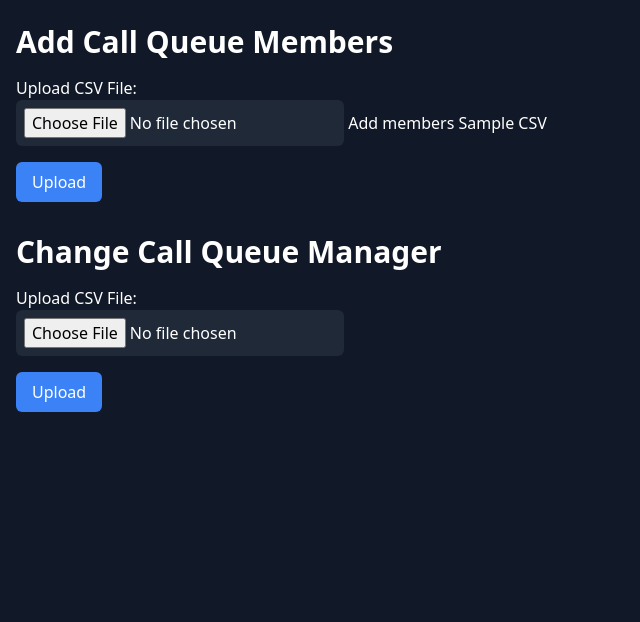
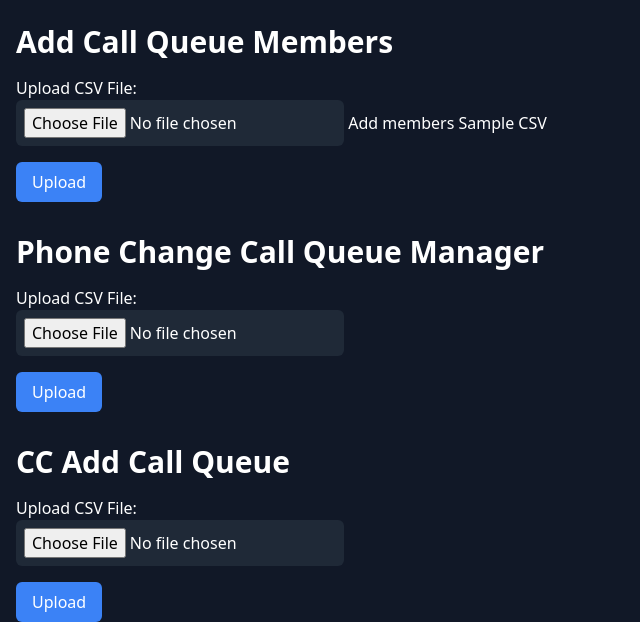
Before and after one commit to cloudwarriors-ai/cw-automation-station, a Flask app: page / in a window 1280 px wide. Shown: the part 1076-1698 px from the top of the page, without its empty margins (0-640 px from the left). Before the commit the page ends 1488 px from the top, so only its background shows below. Run offline with Flask 3, Linux system fonts and the light colour scheme.

Commit message:
contact center additions added

```diff
--- a/app/app.py
+++ b/app/app.py
@@ -176,5 +176,37 @@ def create_call_queue():
     return render_template('index.html', zoomclientId=zoomclientId, zoomclientSecret=zoomclientSecret, zoomaccountId=zoomaccountId, output=output, action_success=action_success)
 
 
+@app.route('/cc_create_call_queue', methods=['GET', 'POST'])
+def cc_create_call_queue():
+    output = None
+    action_success = False
+    if request.method == 'POST':
+
+
+        file = request.files['csv_file']
+        # Process the CSV file here
+        # You can access the file using file.stream
+
+        # Add your code to process the CSV file
+        csv_data = file.stream.read().decode('utf-8')
+        reader = csv.reader(csv_data.splitlines())
+        #skip the headers
+        client = ZoomClient(zoomclientId, zoomclientSecret, zoomaccountId)
+        next(reader)
+        for row in reader:
+            #client.phone.call_queues_create(name=row[0], description=row[1], extension_number=row[2])
+            # Process each row of the CSV file
+            # Example: print(row)
+            client_request = client.contact_center.queues_add(queue_name=row[0],queue_description=row[1])
+
+            output = client_request.json()
+
+        if client_request.status_code == 201:
+            logger.debug("Queue Created Successfully")
+
+            action_success = True
+
+    return render_template('index.html', zoomclientId=zoomclientId, zoomclientSecret=zoomclientSecret, zoomaccountId=zoomaccountId, output=output, action_success=action_success)
+
 if __name__ == '__main__':
     app.run(debug=True)
--- a/app/templates/index.html
+++ b/app/templates/index.html
@@ -69,8 +69,18 @@
         <input type="submit" value="Upload" class="bg-blue-500 hover:bg-blue-600 text-white rounded-md px-4 py-2">
     </form>
 
-    <h1 class="text-3xl font-bold mt-8 mb-4">Change Call Queue Manager</h1>
+    <h1 class="text-3xl font-bold mt-8 mb-4">Phone Change Call Queue Manager</h1>
     <form method="POST" action="{{ url_for('change_call_queue_manager') }}" enctype="multipart/form-data">
+        <div class="mb-4">
+            <label for="csv_file" class="block">Upload CSV File:</label>
+            <input type="file" name="csv_file" id="csv_file" class="bg-gray-800 text-white rounded-md p-2">
+        </div>
+        <input type="submit" value="Upload" class="bg-blue-500 hover:bg-blue-600 text-white rounded-md px-4 py-2">
+    </form>
+
+
+    <h1 class="text-3xl font-bold mt-8 mb-4">CC Add Call Queue</h1>
+    <form method="POST" action="{{ url_for('cc_create_call_queue') }}" enctype="multipart/form-data">
         <div class="mb-4">
             <label for="csv_file" class="block">Upload CSV File:</label>
             <input type="file" name="csv_file" id="csv_file" class="bg-gray-800 text-white rounded-md p-2">
```
Also changed, not shown: example/main.py (+9 -2 lines).
